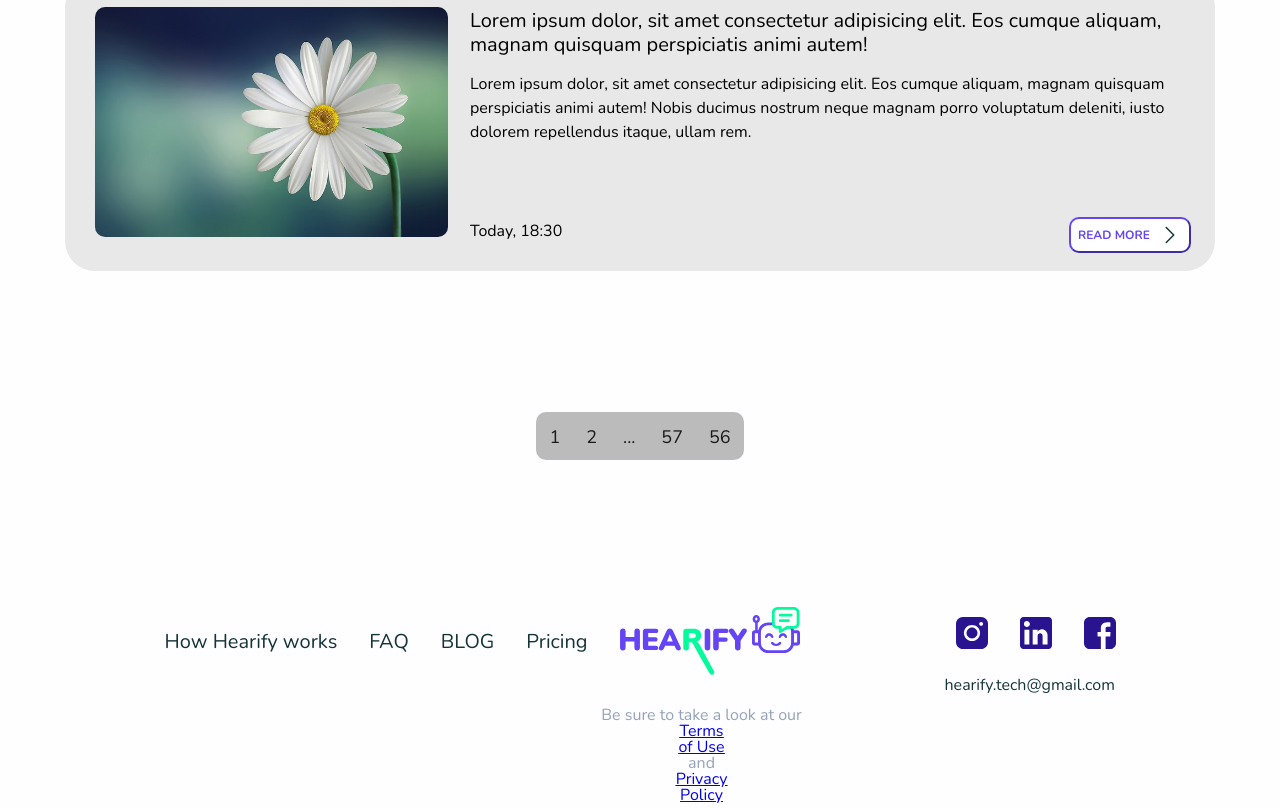
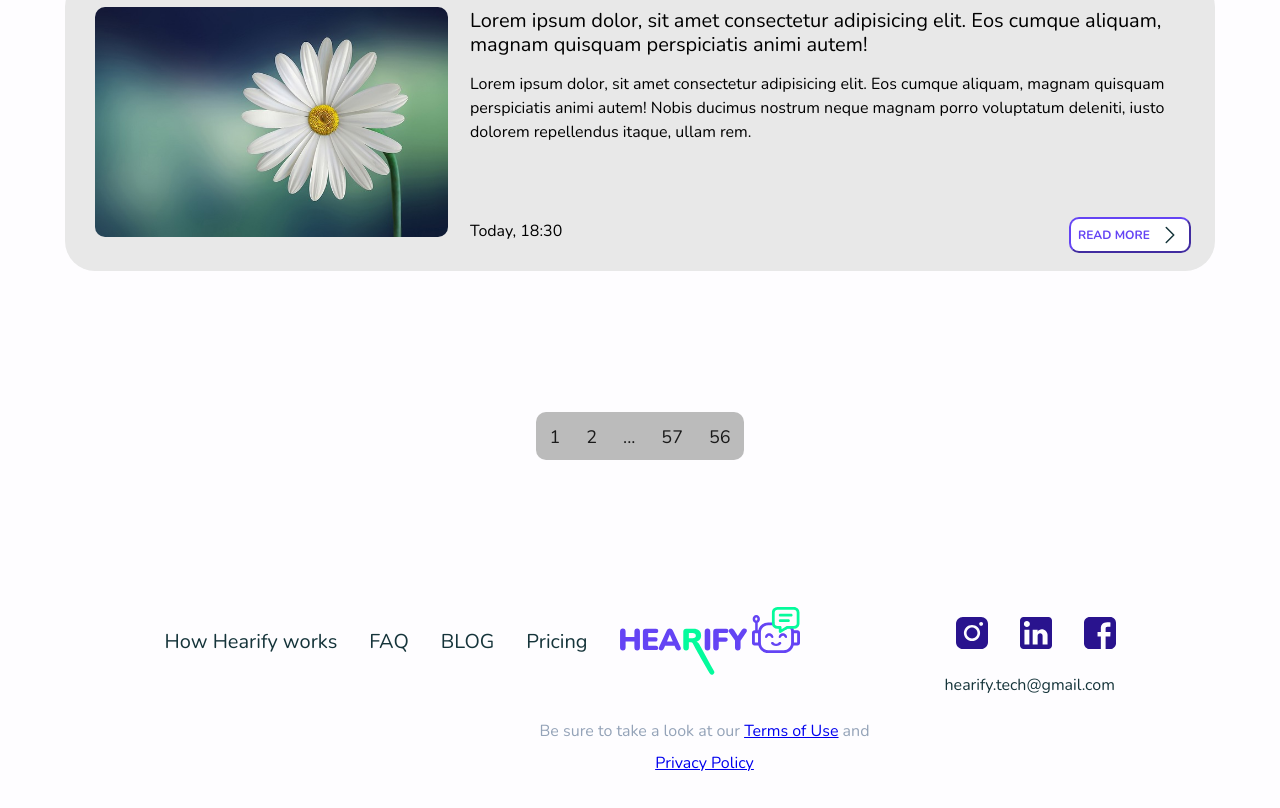
Before and after one commit to Hearify/hearify-landing, a Gatsby site: page / in a window 1280 px wide. Shown: the part 1057-1865 px from the top of the page. Built offline with nearby package versions, Linux system fonts and the light colour scheme; Gatsby itself is replaced by a stand-in of ours.

Commit message:
Fixed and added Terms css, html.

```diff
--- a/src/components/Content.js
+++ b/src/components/Content.js
@@ -33,12 +33,9 @@ function Content({ handleShow }) {
         </div>
         <div className="blog-box-container">
           <Article
-            title="Lorem ipsum dolor, sit amet consectetur adipisicing elit. Eos
+            title="Lorem ipsum dolor, sit amet consectetur adipisicin"
+            content="Lorem ipsum dolor, sit amet consectetur adipisicing elit. Eos
               cumque aliquam, magnam quisquam perspiciatis animi autem!"
-            content="Lorem ipsum dolor, sit amet consectetur adipisicing elit. Eos
-              cumque aliquam, magnam quisquam perspiciatis animi autem! Nobis
-              ducimus nostrum neque magnam porro voluptatum deleniti, iusto
-              dolorem repellendus itaque, ullam."
           />
           <Article
             title="Lorem ipsum dolor, sit amet consectetur adipisicing elit. Eos
--- a/src/components/Footer.js
+++ b/src/components/Footer.js
@@ -46,19 +46,20 @@ function Footer() {
             <img alt="logo" loading="lazy" src={logo_logo} />
           </a>
           <div className="terms">
-            <div className="DeskTerms">Be sure to take a look at our </div>
-            <a href="#">
+            <p class="hide-on-small-screen">
+              Be sure to take a look at our{" "}
               <u>
-                Terms <div className="DeskTerms">of Use</div>
-              </u>
-            </a>{" "}
-            <div className="DeskTerms">and</div>{" "}
-            <a href="#">
-              <u>
-                Privacy{" "}
-                <div className="DeskTerms">Policy</div>
-              </u>
-            </a>
+                <a href="#">Terms of Use</a>
+              </u>{" "}
+              and
+            </p>
+            <p>
+              <center>
+                <u>
+                  <a href="#">Privacy Policy</a>
+                </u>
+              </center>
+            </p>
           </div>
         </div>
 
--- a/src/components/style.css
+++ b/src/components/style.css
@@ -379,14 +379,10 @@ body {
 }
 
 .terms {
+  width: 330px;
   position: absolute;
-  left: -110px;
+  left: -80px;
   top: 100px;
-
-  width: 384px;
-
-  text-align: center;
-
   font-size: 16px;
   color: #94a3b8;
 }
@@ -490,7 +486,7 @@ body {
   display: none;
 }
 
-.TermsOfUse{
+.TermsOfUse {
   display: flex;
   justify-content: center;
   flex-direction: row;
@@ -591,14 +587,13 @@ li-NavBar a:hover {
 }
 
 @media (max-width: 860px) {
+  .hide-on-small-screen {
+    display: none;
+  }
   .email {
     top: auto;
     right: -5px;
     bottom: -120%;
-  }
-
-  .MobTerms {
-    display: flex;
   }
 
   .footer-nav {
@@ -622,19 +617,8 @@ li-NavBar a:hover {
     margin-top: -295px;
   }
 
-  .allterms {
-    left: 60px;
-  }
   .terms {
     left: 90px;
-  }
-
-  .DeskTerms {
-    display: none;
-  }
-
-  .termsMobile {
-    display: flex;
   }
 
   .footer-logo {
```
